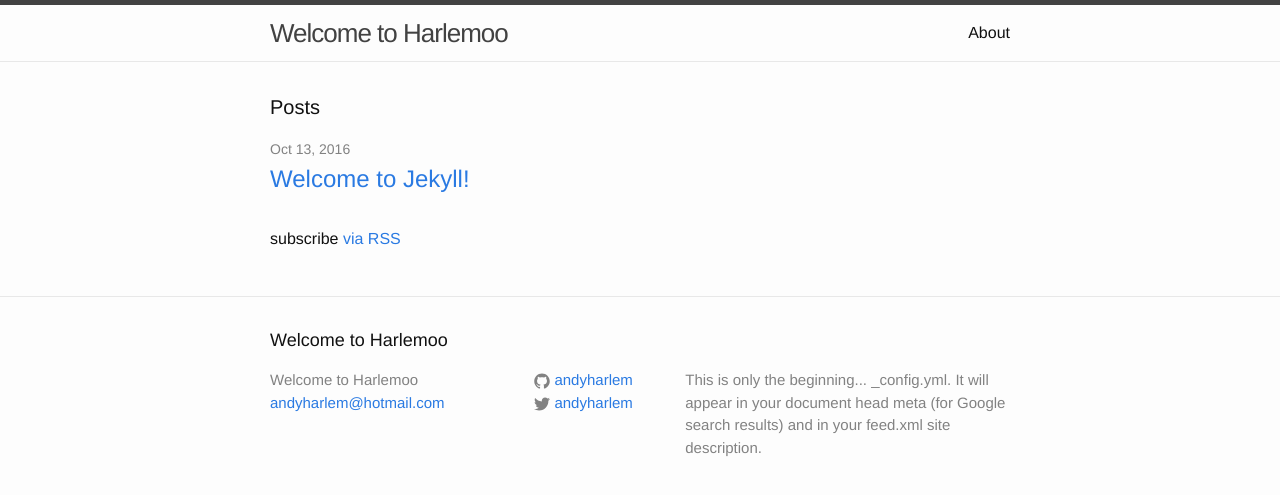
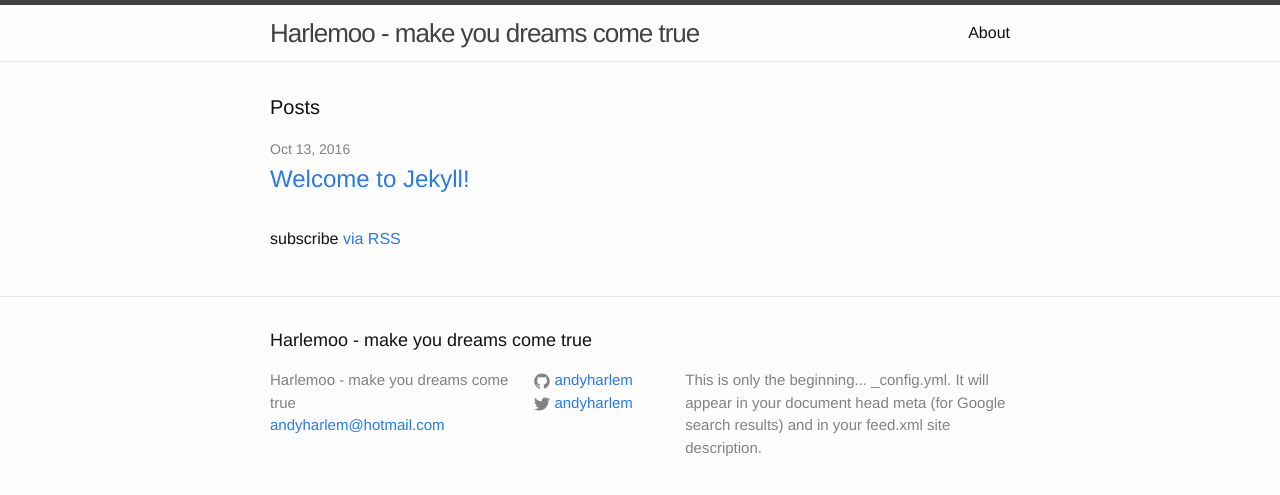
Before and after one commit to andyharlem/andyharlem.andyland.io, a Jekyll site: the page built from index.html, in a window 1280 px wide. Shown: the top 495 px of the page. Built offline with Jekyll 4.4.1, drawn with Linux system fonts in a browser that asks for light colours.

Commit message:
Change welcome

```diff
--- a/_config.yml
+++ b/_config.yml
@@ -6,7 +6,7 @@
 # 'jekyll serve'. If you change this file, please restart the server process.
 
 # Site settings
-title: Welcome to Harlemoo
+title: Harlemoo - make you dreams come true
 email: andyharlem@hotmail.com
 description: > # this means to ignore newlines until "baseurl:"
   This is only the beginning... _config.yml. It will appear in your document head meta (for
```
